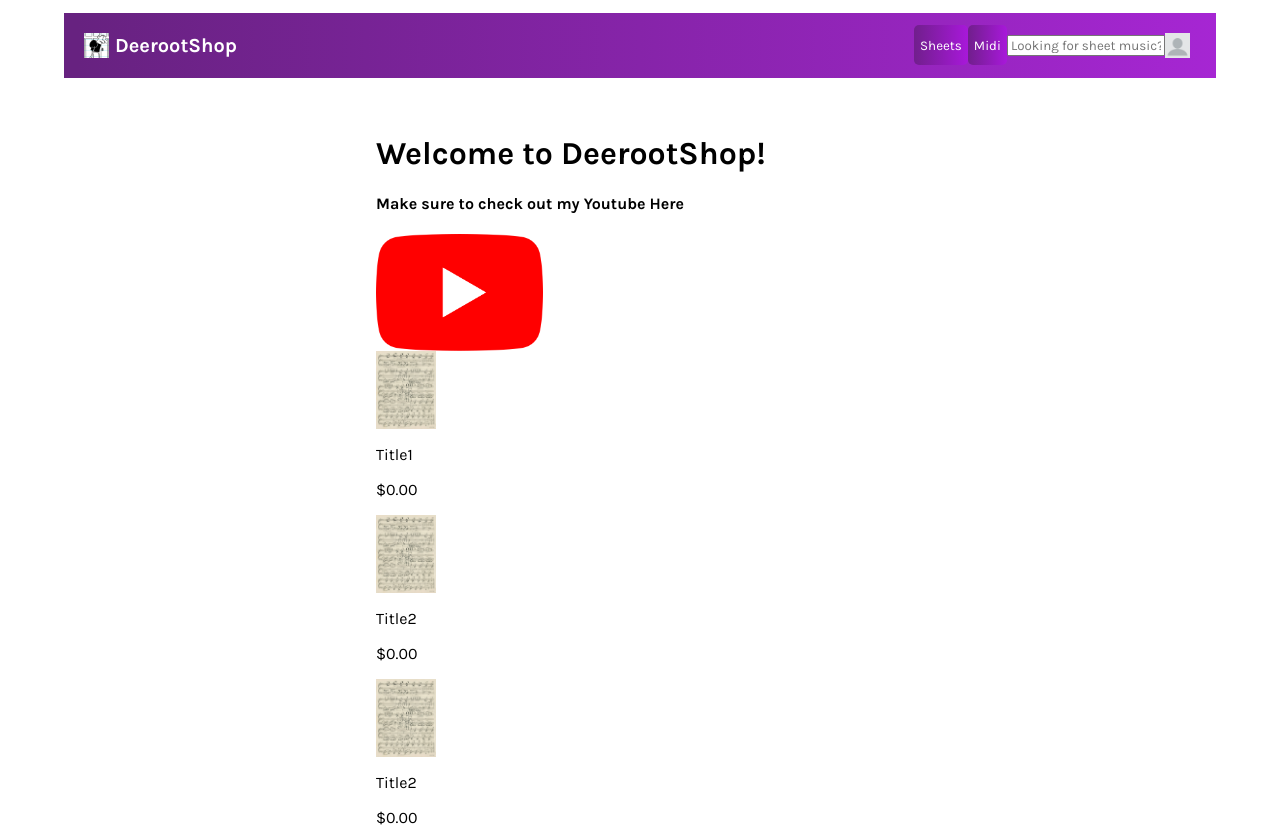
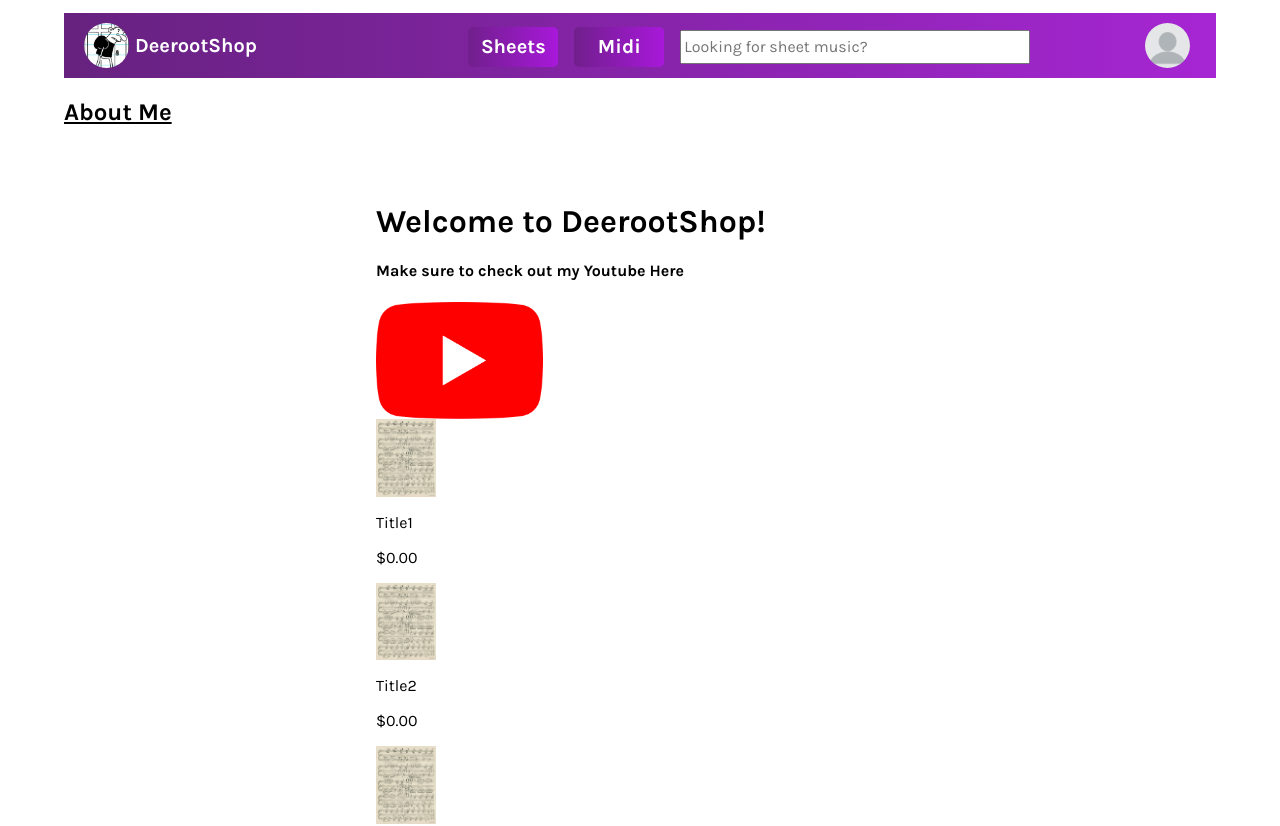
Before and after one commit to demerle/deeroot-shop, a React (Vite) app in the folder client/: page / in a window 1280 px wide. Shown: the top 826 px of the page. Built offline with nearby package versions, Linux system fonts and the light colour scheme; no server answers.

Commit message:
Added more styles to NavBar. Set up API call for Login

```diff
--- a/client/src/components/Home.jsx
+++ b/client/src/components/Home.jsx
@@ -4,8 +4,9 @@ import NavBar from "./NavBar.jsx";
 export default function Home() {
     return (
         <>
-            <NavBar />
-            <Main />
+            <NavBar/>
+            <h2><u>About Me</u></h2>
+            <Main/>
         </>
     )
 }
--- a/client/src/components/LoginPage.jsx
+++ b/client/src/components/LoginPage.jsx
@@ -1,11 +1,38 @@
-import Login, { Render } from 'react-login-page';
-import Logo from 'react-login-page/logo-rect';
 import React from 'react';
 export default function LoginPage() {
+
+
+    async function onSubmit(email, password) {
+
+        try {
+            const response = await fetch('http://localhost:8080/auth', {
+                method: 'POST',
+                headers: {
+                    'Content-Type': 'application/json',
+                },
+                body: JSON.stringify({email, password})
+            });
+
+            if (!response.ok) {
+                throw new Error(`Login Failed: ${response.status}`);
+            }
+
+            const data = await response.json();
+            console.log("Login Success:", data);
+            return data;
+        } catch (error) {
+            console.error("Error Logging in:", error);
+            throw error;
+        }
+    }
+
+
+
     return (
+        <>
             <form id="form" className="login-form">
-            <label>Username:</label>
-            <input type="text" id="username" name="username" placeholder="Ex: Sandwich123"/>
+                <label>Email:</label>
+                <input type="text" id="email" name="email" placeholder="Ex: dumb@dumb.com"/>
 
                 <label>Password:</label>
                 <input
@@ -16,5 +43,8 @@ export default function LoginPage() {
                     title = "Password must contain at least 5 characters"
                 />
             </form>
+
+            <button onClick={onSubmit} type={"submit"} id="submit">Submit</button>
+        </>
     )
 }
--- a/client/src/components/Main.jsx
+++ b/client/src/components/Main.jsx
@@ -43,12 +43,18 @@ export default function Main() {
     }
     */
 
+    /*
     useEffect( () => {
         fetch("https://localhost:8080/music-items")
             .then(res => res.json())
         // API call to fetch all sheets etc
         // To be completed
     }, [])
+
+
+     */
+
+
 
 
     return (
--- a/client/src/components/NavBar.jsx
+++ b/client/src/components/NavBar.jsx
@@ -9,12 +9,14 @@ export default function NavBar() {
                 src={dennisroot}
             />
             <h1>DeerootShop</h1>
-            <button>Sheets</button>
-            <button>Midi</button>
-            {//<SearchBar />
-            }
-            <SearchBar />
-            <img
+            <div className={"navbar-middle"}>
+                <button>Sheets</button>
+                <button>Midi</button>
+                {//<SearchBar />
+                }
+                <SearchBar />
+            </div>
+            <img className={"profile-image"}
                 src={user}
             />
 
--- a/client/src/index.css
+++ b/client/src/index.css
@@ -25,13 +25,41 @@ main {
 }
 
 .navbar > img {
-  height: 100%;
+  height: 180%;
   margin-right: 6px;
+  border-radius: 50%;
+  cursor: pointer;
 }
 
 .navbar > h1 {
   font-size: 1.25rem;
-  margin-right: auto;
+  margin-right: 19%;
+  cursor: pointer;
+}
+
+.navbar-middle > button {
+  height: 50%;
+  margin-top: 0.5%;
+  width: 90px;
+  font-size: 1.25rem;
+  font-weight: 700;
+  cursor: pointer;
+}
+.navbar-middle > input {
+  margin-top: 1%;
+  margin-bottom: 0.5%;
+  width: 350px;
+}
+
+
+.navbar-middle{
+  display: flex;
+  flex-direction: row;
+  gap: 16px;
+}
+
+.profile-image{
+  margin-left : auto;
 }
 
 
@@ -48,9 +76,11 @@ button {
 
 .search-bar{
   font-family: "Karla", sans-serif;
+  font-size: 1rem;
 }
 
 .product-container{
+
 }
 
 
```
Also changed, not shown: 1 other file (tests, documents, lock files or other folders). Lines whose indentation alone changed are shown as unchanged.
